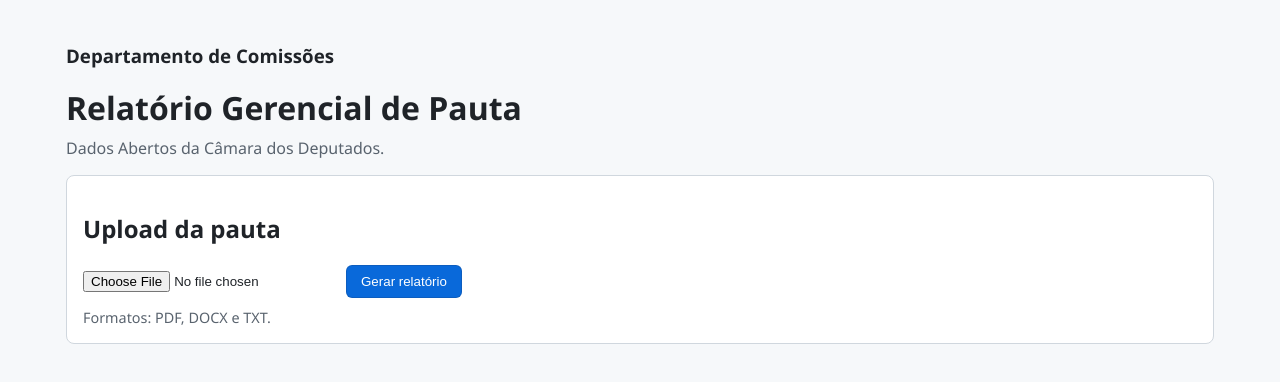
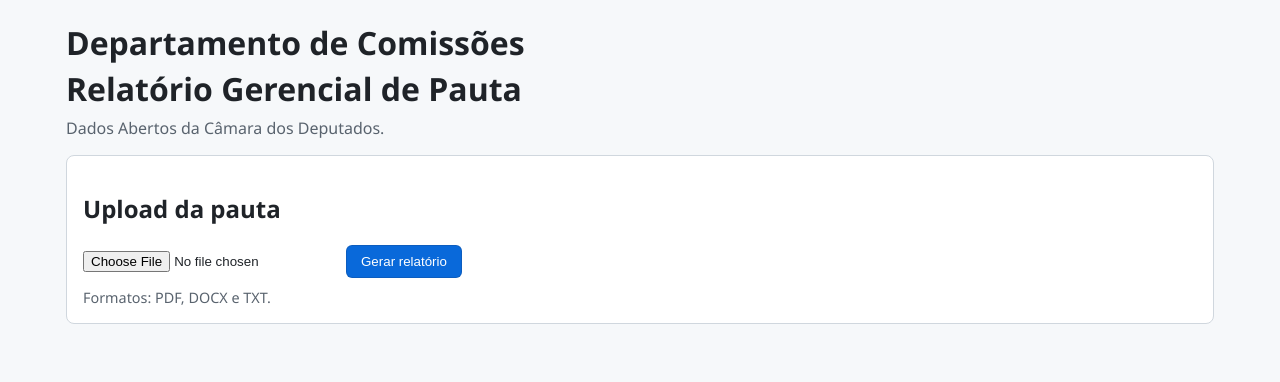
Before and after one commit to BonoVox2006/relatorio-pauta-web, a website: page index.html in a window 1280 px wide. Drawn offline with Linux system fonts and the light colour scheme.

Commit message:
Add files via upload

```diff
--- a/index.html
+++ b/index.html
@@ -9,8 +9,8 @@
   <body>
     <main class="container">
       <header class="header">
-        <h3>Departamento de Comissões</h3>
-        <h1>Relatório Gerencial de Pauta</h1>
+        <h3 class="title-main">Departamento de Comissões</h3>
+        <h1 class="title-main">Relatório Gerencial de Pauta</h1>
         <p>Dados Abertos da Câmara dos Deputados.</p>
       </header>
 
--- a/style.css
+++ b/style.css
@@ -15,7 +15,12 @@ body {
   font-family: "Segoe UI", Arial, sans-serif;
 }
 .container { max-width: 1180px; margin: 0 auto; padding: 24px 16px 40px; }
-.header h1 { margin: 0 0 8px; }
+.header .title-main {
+  margin: 0 0 8px;
+  font-size: 2rem;
+  font-weight: 700;
+  line-height: 1.2;
+}
 .header p { margin: 0 0 16px; color: var(--muted); }
 .card {
   background: var(--card);
```
